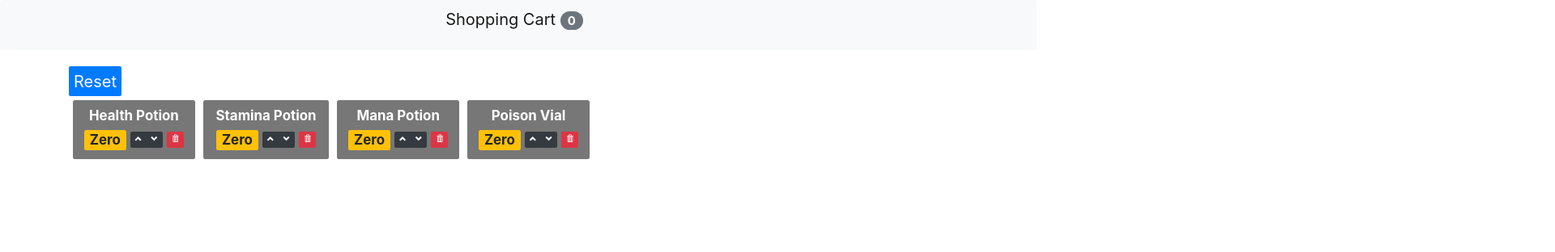
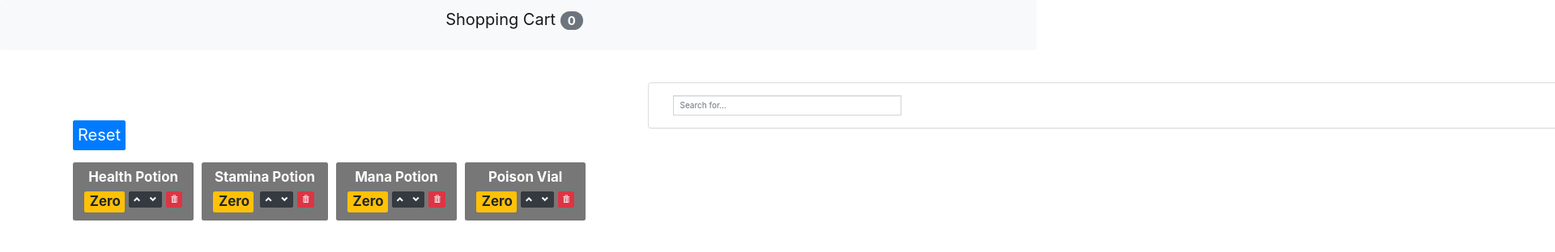
Before and after one commit to JSantiPearson/react-store-ui, a React (Create React App) app: page / in a window 1280 px wide. Shown: the top 312 px of the page at 81% size, 1920 px wide, since content can reach past the window. Built offline with nearby package versions, Linux system fonts and the light colour scheme.

Commit message:
Add shop list component

```diff
--- a/src/App.js
+++ b/src/App.js
@@ -1,15 +1,16 @@
 import React, { Component } from "react";
 import Navbar from "./components/navbar";
 import Counters from "./components/counters";
+import ShopList from "./components/shopList";
 import "./App.css";
 
 class App extends Component {
   state = {
     counters: [
-      { id: "Health Potion", value: 0 },
-      { id: "Stamina Potion", value: 0 },
-      { id: "Mana Potion", value: 0 },
-      { id: "Poison Vial", value: 0 }
+      { id: 1, name: "Health Potion", value: 0 },
+      { id: 2, name: "Stamina Potion", value: 0 },
+      { id: 3, name: "Mana Potion", value: 0 },
+      { id: 4, name: "Poison Vial", value: 0 }
     ]
   };
 
@@ -40,9 +41,6 @@ class App extends Component {
       return c;
     });
     this.setState({ counters });
-    console.log("Reset");
-    //const counters = this.state.counters.filter(c => c.id !== counterId);
-    //this.setState({ counters: counters });
   };
 
   render() {
@@ -54,6 +52,7 @@ class App extends Component {
         <Navbar
           totalCounters={this.state.counters.filter(c => c.value > 0).length}
         />
+        <ShopList />
         <main className="container">
           <Counters
             counters={this.state.counters}
--- a/src/components/counter.jsx
+++ b/src/components/counter.jsx
@@ -3,6 +3,9 @@ import Glyphicon from "react-bootstrap/lib/Glyphicon";
 
 class Counter extends Component {
   render() {
+    const badgeStyle = {
+      width: 50
+    };
     const divStyle = {
       fontSize: 30
     };
@@ -10,9 +13,9 @@ class Counter extends Component {
       <div style={divStyle}>
         <span className="badge m-2">
           <div>
-            <span className="badge">{this.props.counter.id}</span>
+            <span className="badge">{this.props.counter.name}</span>
             <div>
-              <span className={this.getBadgeClasses()}>
+              <span style={badgeStyle} className={this.getBadgeClasses()}>
                 {this.formatCount()}
               </span>
               <div className="btn-group" role="group" aria-label="...">
@@ -48,7 +51,7 @@ class Counter extends Component {
     );
   }
   getBadgeClasses() {
-    let classes = "badge m-2 badge-";
+    let classes = "badge col-md-5 m-2 badge-";
     classes += this.props.counter.value === 0 ? "warning" : "primary";
     return classes;
   }
--- a/src/components/counters.jsx
+++ b/src/components/counters.jsx
@@ -4,7 +4,10 @@ import Counter from "./counter";
 class Counters extends Component {
   render() {
     const divStyle = {
-      fontSize: 20
+      fontSize: 20,
+      position: "relative",
+      top: -10,
+      left: 5
     };
     const {
       onReset,
--- /dev/null
+++ b/src/components/shopList.jsx
@@ -0,0 +1,36 @@
+import React, { Component } from "react";
+
+class ShopList extends Component {
+  state = {
+    input: ""
+  };
+  render() {
+    const divStyle = {
+      fontSize: 20,
+      position: "relative",
+      top: 20,
+      left: 800
+    };
+    const { onSearch } = this.props;
+    return (
+      <div style={divStyle}>
+        <div className="panel panel-default">
+          <div className="panel-body">
+            <div className="col-lg-3">
+              <div className="input-group">
+                <input
+                  type="text"
+                  className="form-control"
+                  id={onSearch}
+                  placeholder="Search for..."
+                />
+              </div>
+            </div>
+          </div>
+        </div>
+      </div>
+    );
+  }
+}
+
+export default ShopList;
```
